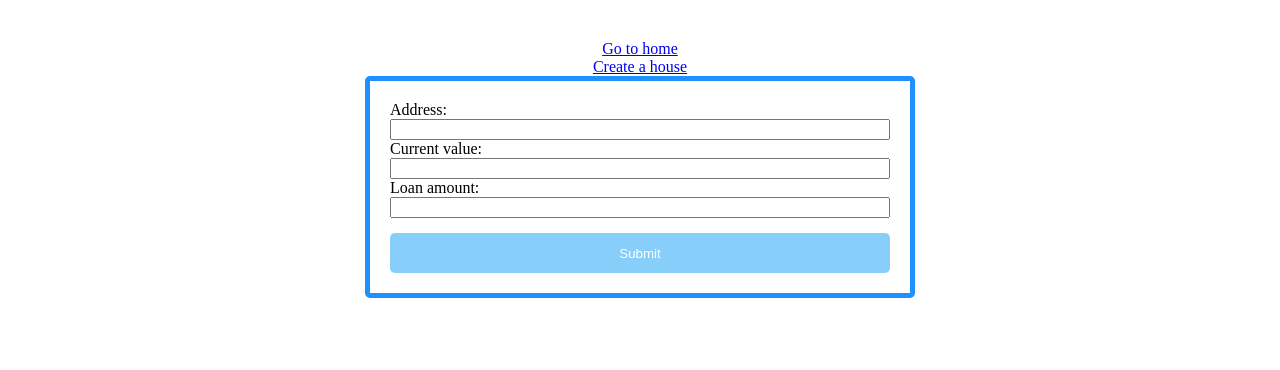
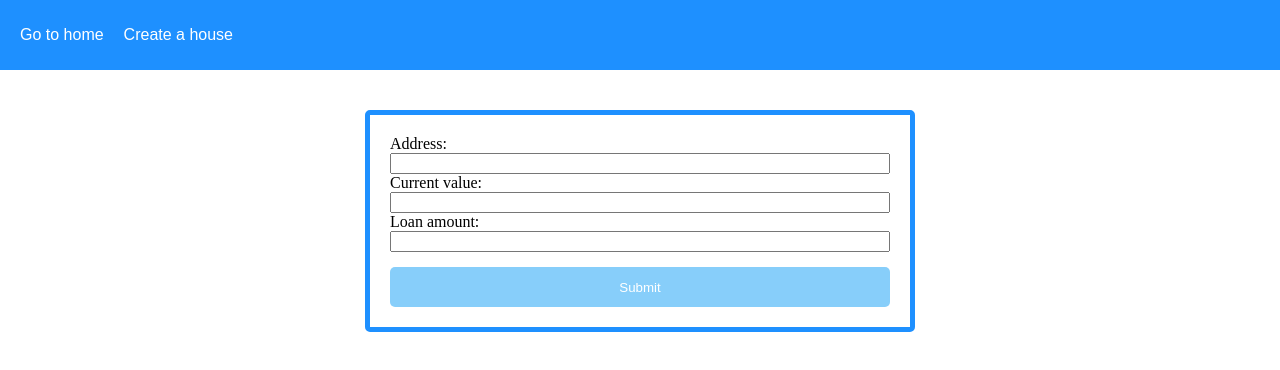
Before and after one commit to DorinYafe/house-table, a React (Create React App) app in the folder client/: page /createhouse in a window 1280 px wide. Shown: the top 370 px of the page. Built offline with nearby package versions, Linux system fonts and the light colour scheme.

Commit message:
feat(navbar): add navbar

```diff
--- a/client/src/App.css
+++ b/client/src/App.css
@@ -3,7 +3,6 @@
   height: auto;
   display: flex;
   align-items: center;
-  padding-top: 40px;
   flex-direction: column;
 }
 
--- a/client/src/App.js
+++ b/client/src/App.js
@@ -2,9 +2,9 @@ import {
   BrowserRouter as Router,
   Route,
   Routes as Switch,
-  Link,
 } from 'react-router-dom';
 import './App.css';
+import Navbar from './components/Navbar/Navbar';
 import Home from './pages/Home';
 import CreateHouse from './pages/CreateHouse';
 
@@ -12,8 +12,7 @@ function App() {
   return (
     <div className='App'>
       <Router>
-        <Link to='/'>Go to home</Link>
-        <Link to='createhouse'>Create a house</Link>
+        <Navbar />
         <Switch>
           <Route path='/' exact Component={Home} />
           <Route path='/createhouse' exact Component={CreateHouse} />
--- /dev/null
+++ b/client/src/components/Navbar/Navbar.js
@@ -0,0 +1,14 @@
+import React from 'react';
+import { Link } from 'react-router-dom';
+import classes from './Navbar.module.css';
+
+function Navbar() {
+  return (
+    <div className={classes.navbar}>
+      <Link to='/'>Go to home</Link>
+      <Link to='createhouse'>Create a house</Link>
+    </div>
+  );
+}
+
+export default Navbar;
--- /dev/null
+++ b/client/src/components/Navbar/Navbar.module.css
@@ -0,0 +1,53 @@
+/* NAVBAR */
+
+.navbar {
+  width: 100%;
+  height: 70px;
+  background-color: dodgerblue;
+  margin-bottom: 40px;
+  display: flex;
+  align-items: center;
+  font-family: Arial, Helvetica, sans-serif;
+}
+
+.navbar a {
+  margin-left: 20px;
+  text-decoration: none;
+  color: white;
+}
+
+/* INDIVIDUAL POST */
+.postPage {
+  display: flex;
+  flex-direction: row;
+  width: 100%;
+  height: 100%;
+}
+
+.leftSide {
+  flex: 50%;
+  height: calc(100vh - 70px);
+  display: grid;
+  place-items: center;
+}
+
+.rightSide {
+  flex: 50%;
+  height: calc(100vh - 70px);
+  display: grid;
+  place-items: center;
+}
+
+#individual {
+  height: 500px;
+  width: 600px;
+}
+
+#individual .title,
+#individual .footer {
+  font-size: 30px;
+}
+
+#individual .body {
+  font-size: 25px;
+}
```
